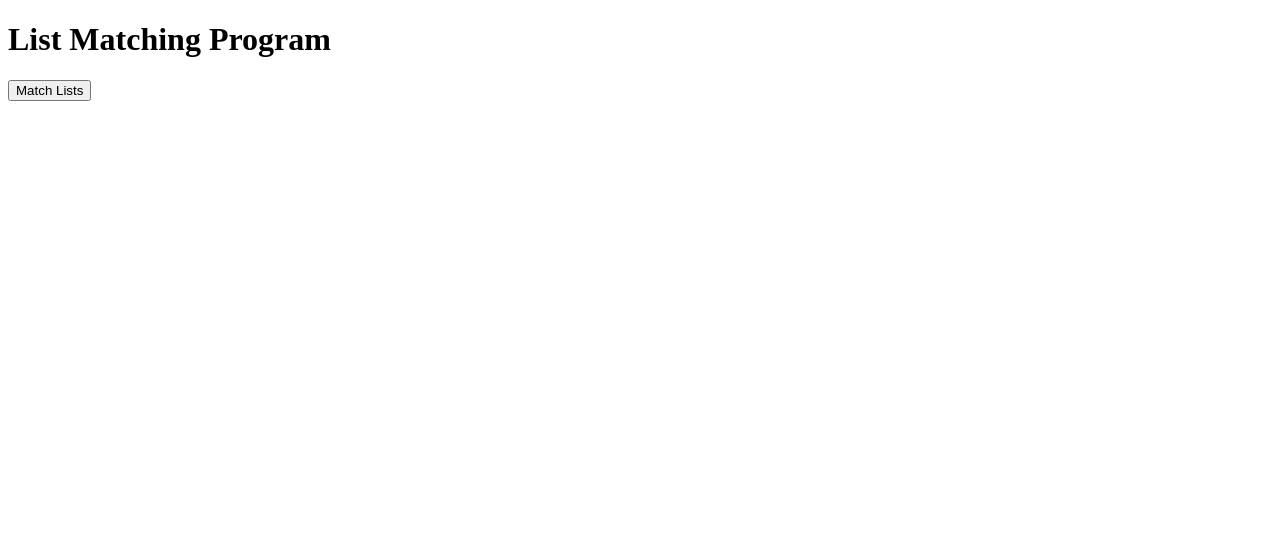
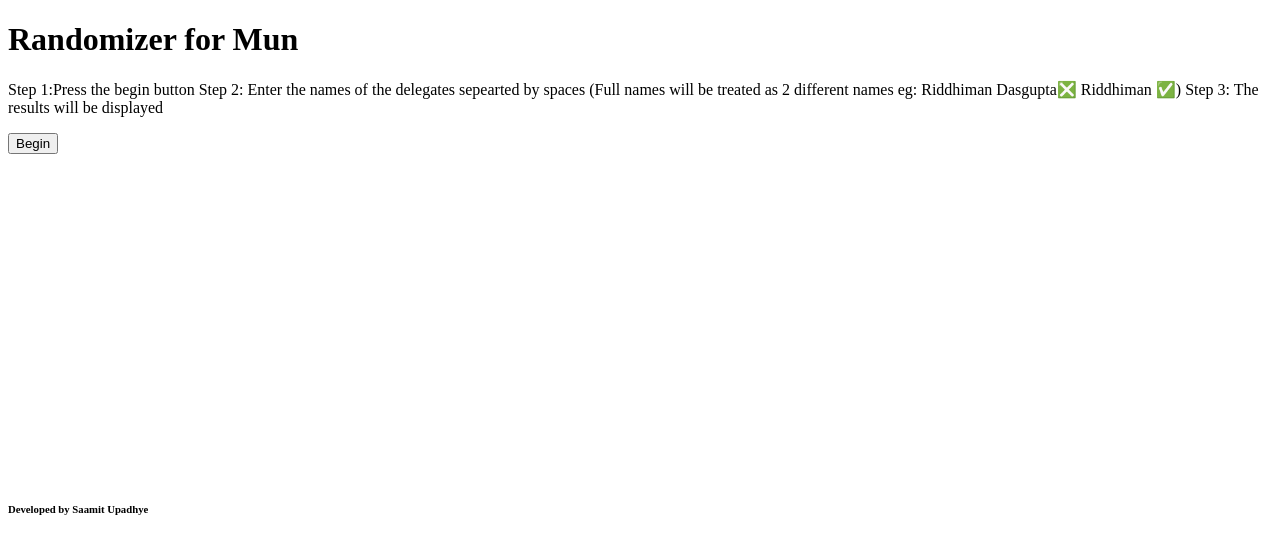
Before and after one commit to saamitupadhye/randomizer-mun-, a plain HTML site: page index.html in a window 1280 px wide. Drawn offline with Linux system fonts and the light colour scheme.

Commit message:
Update index.html

```diff
--- a/index.html
+++ b/index.html
@@ -6,7 +6,35 @@
 	<script src="scripts.js"></script>
 </head>
 <body>
-	<h1>List Matching Program</h1>
-	<button onclick="matchLists()">Match Lists</button>
+	<h1>Randomizer for Mun</h1>
+	<p>
+		Step 1:Press the begin button
+		Step 2: Enter the names of the delegates sepearted by spaces
+			(Full names will be treated as 2 different names
+			 eg: Riddhiman Dasgupta❎
+			     Riddhiman ✅)
+		Step 3: The results will be displayed
+	</p>
+	<button onclick="matchLists()">Begin</button>
+	<br>
+	<br>
+	<br>
+	<br>
+	<br>
+	<br>
+	<br>
+	<br>
+	<br>
+	<br>
+	<br>
+	<br>
+	<br>
+	<br>
+	<br>
+	<br>
+	<br>
+	<br>
+	<br>
+	<h6>Developed by Saamit Upadhye</h6>
 </body>
 </html>
```
